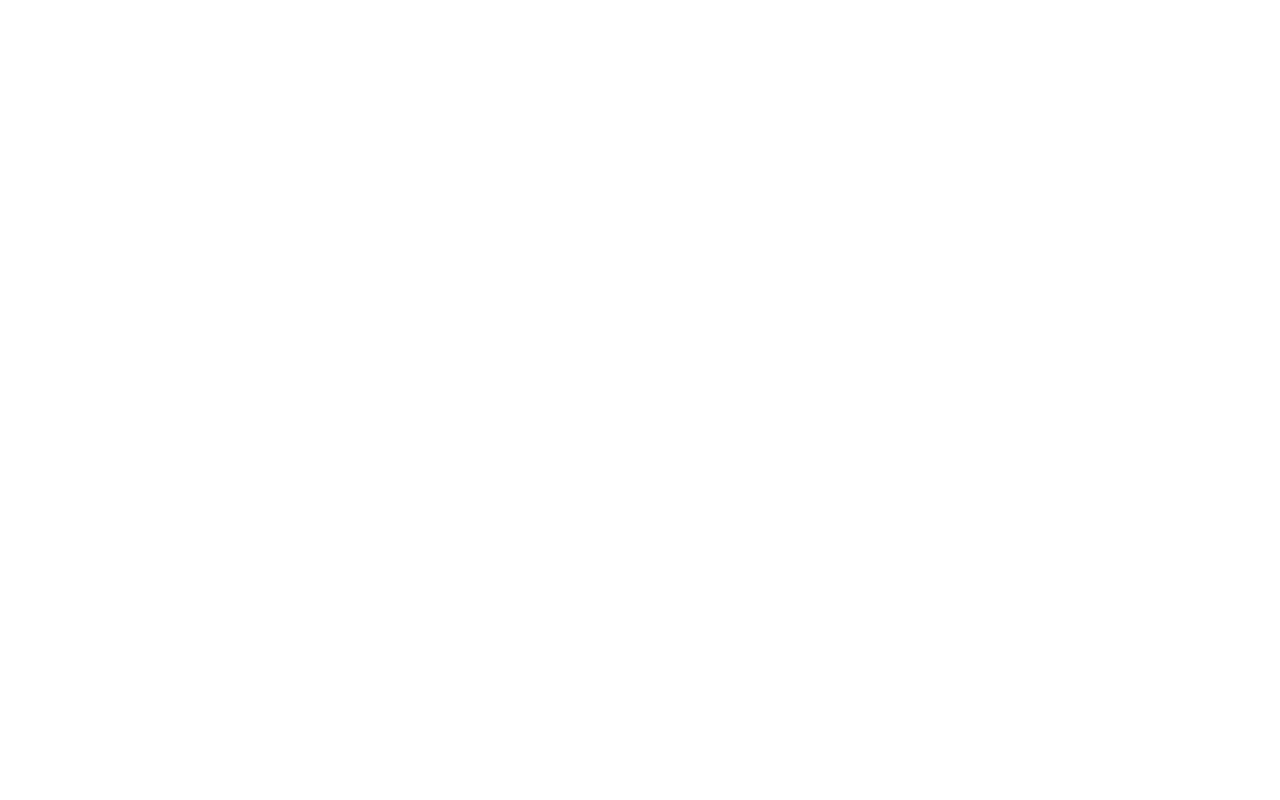
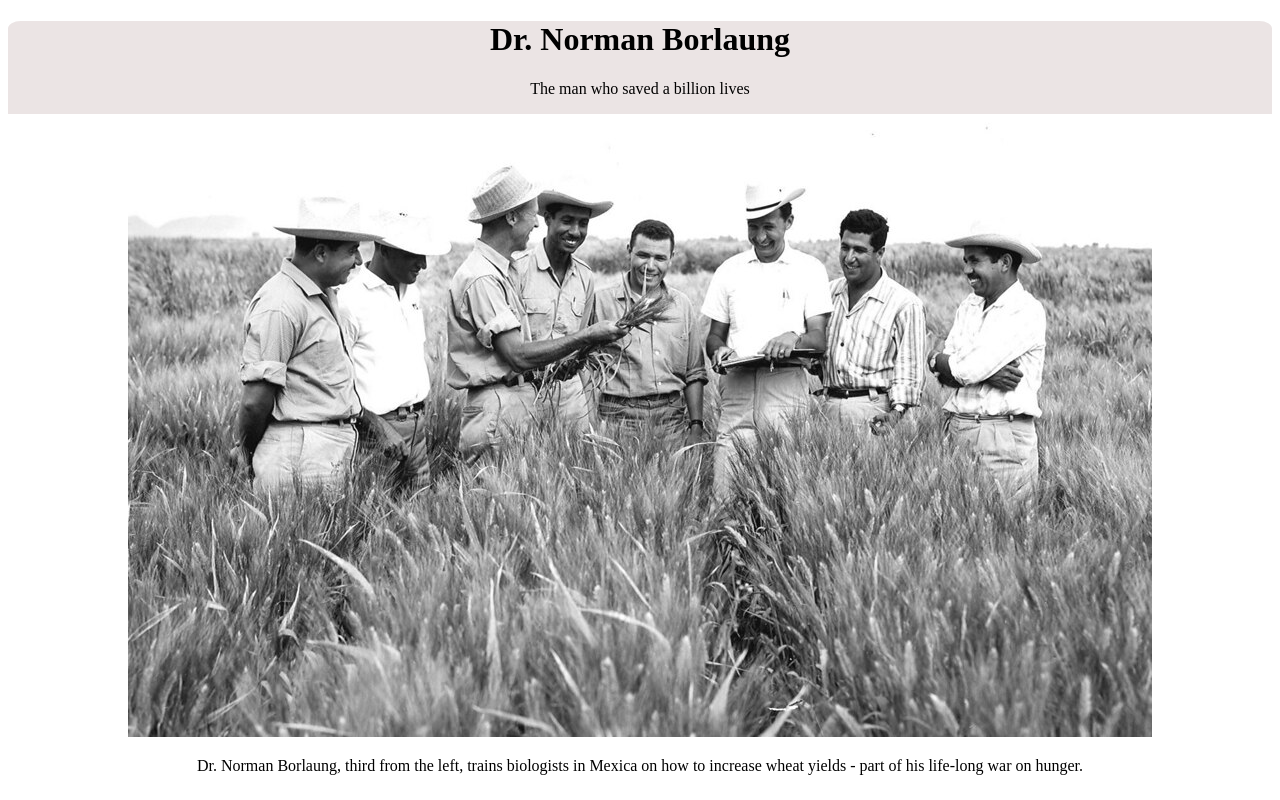
Before and after one commit to AbdimulhinYussuf3675/Hello-Microverse, a plain HTML site: page index.html in a window 1280 px wide. Drawn offline with Linux system fonts and the light colour scheme.

Commit message:
implementation of 1-5 user stories

```diff
--- a/index.html
+++ b/index.html
@@ -8,7 +8,14 @@
 
   <body>
     <main id="main">
-
+      <div id="title">
+        <h1>Dr. Norman Borlaung</h1>
+        <p>The man who saved a billion lives</p>
+      </div>
+      <div id="img-div">
+        <img id="image" src="./image/tribute-page-main-image (1).jpg" alt="Norman Borlaung">
+        <p id="image-caption">Dr. Norman Borlaung, third from the left, trains biologists in Mexica on how to increase wheat yields - part of his life-long war on hunger.</p>
+      </div>
 
     </main>
 
```
